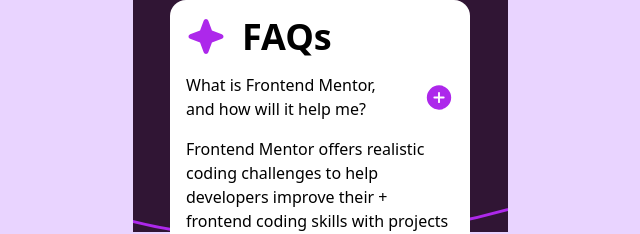
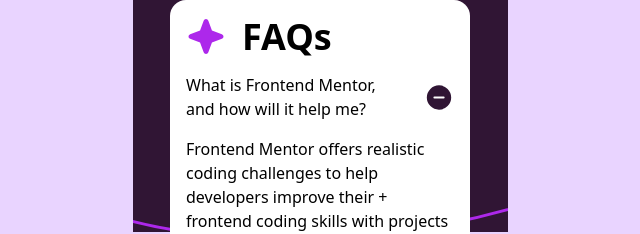
Before and after one commit to Alberto-Vidali/newbie-frontend-challenges, a Vue app in the folder FAQ-accordion/: page / in a window 1280 px wide. Both pictures are taken after a click on the button 759 px from the left and 97 px from the top of the page. Shown: the top 234 px of the page, without its empty margins (320-960 px from the left). Built offline with nearby package versions, Linux system fonts and the light colour scheme.

Commit message:
Update Faq.vue

```diff
--- a/FAQ-accordion/src/components/Faq.vue
+++ b/FAQ-accordion/src/components/Faq.vue
@@ -1,5 +1,6 @@
 <script setup>
     import { faqs } from '../utils';
+    import { ref } from 'vue';
 
     // Numero in array dei valori per il v-for
     for (let faq in faqs) {
@@ -9,7 +10,7 @@
     // Accesso ai valori di domande e risposte
     console.log(faqs[0].faq[0].question)
 
-    const buttonPressed = [0,0,0,0]
+    let buttonPressed = ref([0,0,0,0])
 
 </script>
 
@@ -20,8 +21,11 @@
             <h2 class=" max-w-[75%]">
                 {{ faqs[faqIdx].faq[0].question }}
             </h2>
-            <button class="w-[30px] aspect-[1/1]">
+            <button @click="() => buttonPressed[faqIdx] = 1" class="w-[30px] aspect-[1/1]" v-if="buttonPressed[faqIdx] == 0">
                 <img class="w-full" src="/icon-plus.svg" alt="plus">
+            </button>
+            <button @click="() => buttonPressed[faqIdx] = 0" class="w-[30px] aspect-[1/1]" v-if="buttonPressed[faqIdx] == 1">
+                <img class="w-full" src="/icon-minus.svg" alt="plus">
             </button>
         </div>
         <p>
```
